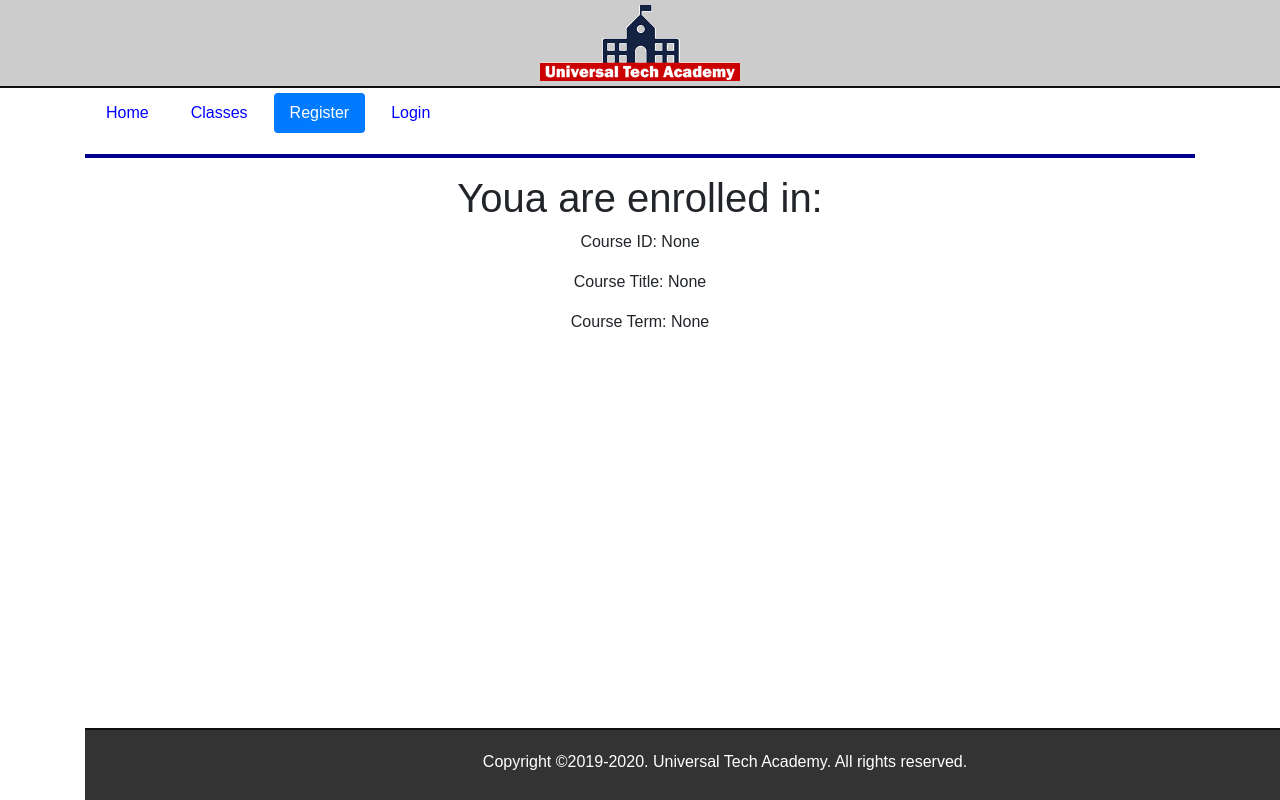
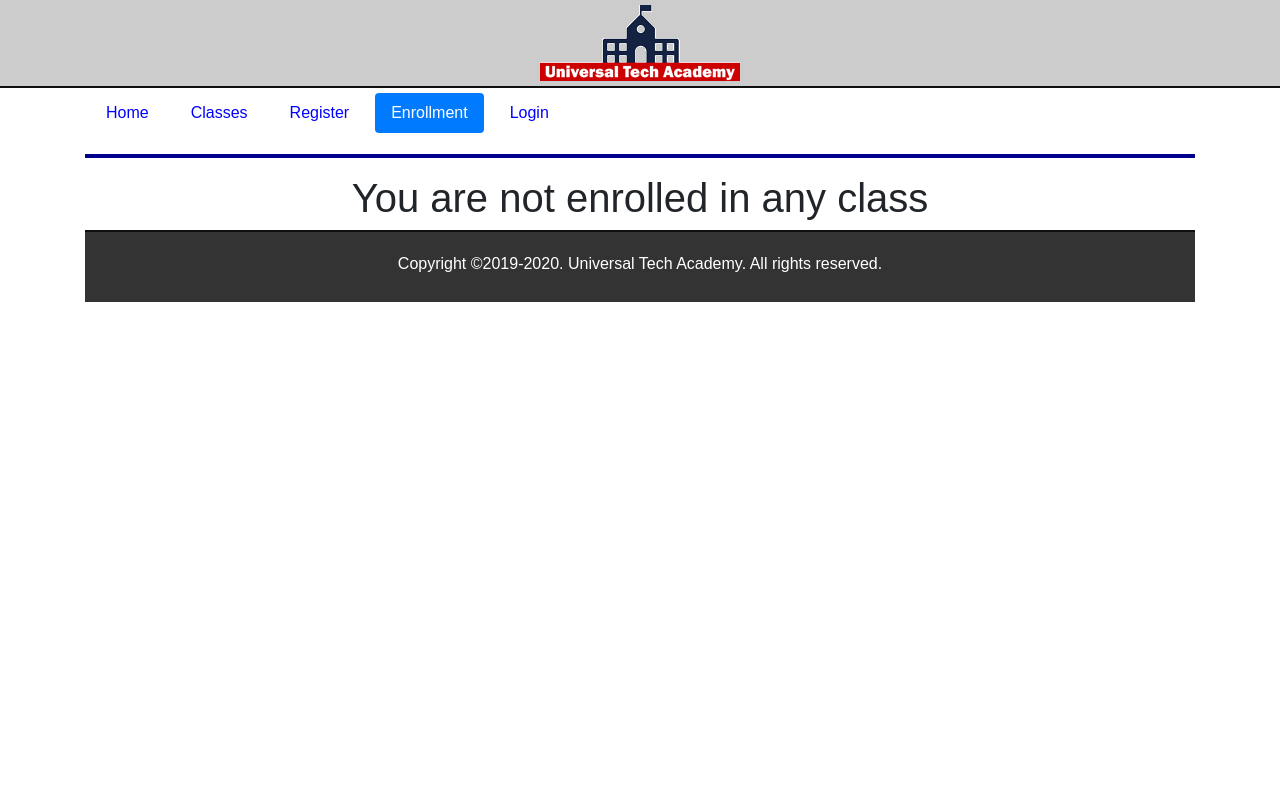
Before and after one commit to ayushkumarshah/flask-pymongo, a Flask app: page /enrollment in a window 1280 px wide; the page is wider, and only the part inside the window is pictured. Run offline with Flask 2, Linux system fonts and the light colour scheme; some libraries are stand-ins or nearby versions.

Commit message:
Update enrollment template and route

```diff
--- a/app/models.py
+++ b/app/models.py
@@ -24,4 +24,4 @@ class Course(db.Document):
 
 class Enrollment(db.Document):
     user_id = db.IntField()
-    course_id = db.StringField(max_length=10)
+    courseID = db.StringField(max_length=10)
--- a/app/routes.py
+++ b/app/routes.py
@@ -52,7 +52,7 @@ def index():
 @app.route("/courses/<term>")
 def courses(term=None):
     if term is None:
-        term = 2019
+        term = 'Spring 2019'
     classes = Course.objects.order_by("-courseID")  # - for descending order
     return render_template(
         "courses.html", courseData=classes, courses=True, term=term
@@ -84,9 +84,10 @@ def login():
 def register():
     form = RegisterForm()
     if form.validate_on_submit():
-        user_id = 20 + User.objects.count()
+        # user_id = User.objects.count()
+        user_id = 20
         user_id += 1
-
+        print(user_id)
         email = form.email.data
         password = form.password.data
         first_name = form.first_name.data
@@ -103,11 +104,23 @@ def register():
 
 @app.route("/enrollment", methods=["GET", "POST"])
 def enrollment():
-    id = request.form.get("courseID")
-    title = request.form.get("title")
-    term = request.form.get("term")
+    courseID = request.form.get("courseID")
+    courseTitle = request.form.get("title")
+    user_id = 1
+
+    if courseID:
+        if Enrollment.objects(user_id=user_id, courseID=courseID):
+            flash("Oops, you are already registered in this course {}".format(courseTitle), "danger")
+            return redirect(url_for("courses"))
+        else:
+            Enrollment(user_id=user_id, courseID=courseID).save()
+            flash("You are enrolled in {}".format(courseTitle), "success")
+
+    classes = None
+
+    term = request.form.get('term')
     return render_template(
-        "enrollment.html", register=True, data={"id": id, "term": term, "title": title},
+        "enrollment.html", enrollment=True, title="Enrollment", classes=classes
     )
 
 
--- a/app/static/css/main.css
+++ b/app/static/css/main.css
@@ -63,7 +63,7 @@ input[type=text]:focus, input[type=password]:focus {
     background: #333;
     padding:5px;
     border-top:2px solid #0f0f0f;
-    position:absolute;
+    /* position:absolute; */
     bottom:0;
 }
 
--- a/app/templates/courses.html
+++ b/app/templates/courses.html
@@ -4,7 +4,7 @@
     <h1>Course Offerings</h1>
 
     <!--  Display the Term and Year here --->
-    <h3>Term: Spring {{ term }}</h3>
+    <h3>Term: {{ term }}</h3>
 
     <div>
         <table class="table table-hover">
--- a/app/templates/enrollment.html
+++ b/app/templates/enrollment.html
@@ -2,14 +2,47 @@
 {% extends 'layout.html' %}
 
 {% block content %}
+
+
 <div class="row">
         <div class="col-md-12 text-center">
-            <h1>Youa are enrolled in:</h1>
 
-            <p>Course ID: {{ data.id }}</p>
-            <p>Course Title: {{ data.title }}</p>
-            <p>Course Term: {{ data.term }}</p>
+          {% if not classes %}
+
+            <h1>You are not enrolled in any class</h1>
+
+          {% else %}
+
+            <h1>You are enrolled in:</h1>
+
+
+            <table class="table table-hover">
+                <thead>
+                <tr>
+                    <th scope="col">Course ID</th>
+                    <th scope="col">Title</th>
+                    <th scope="col">Description</th>
+                    <th scope="col">Credits</th>
+                    <th scope="col">Term</th>
+                </tr>
+                </thead>
+                <tbody>
+
+                <!-- Construct the rest of courses here -->
+
+                {% for class in classes %}
+                <tr>
+                  <td scope='row'>{{class["courseID"]}}</td>
+                    <td>{{class["title"]}}</td>
+                    <td>{{class["description"]}}</td>
+                    <td>{{class["credits"]}}</td>
+                    <td>{{class["term"]}}</td>
+                </tr>
+                {% endfor %}
+                </tbody>
+            </table>
+            {% endif %}
+
         </div>
-    </div>
-
+</div>
 {% endblock %}
--- a/app/templates/includes/nav.html
+++ b/app/templates/includes/nav.html
@@ -4,6 +4,7 @@
               <li class="nav-item"><a href="{{ url_for('index') }}" class="nav-link {% if index %}active{% endif %}">Home</a></li>
                 <li class="nav-item"><a href="{{ url_for('courses') }}" class="nav-link {% if courses %}active{% endif %}">Classes</a></li>
                 <li class="nav-item"><a href="{{ url_for('register') }}" class="nav-link {% if register %}active{% endif %}">Register</a></li>
+                <li class="nav-item"><a href="{{ url_for('enrollment') }}" class="nav-link {% if enrollment %}active{% endif %}">Enrollment</a></li>
                 <li class="nav-item"><a href="{{ url_for('login') }}" class="nav-link {% if login %}active{% endif %}">Login</a></li>
             </ul>
         </nav>
```
